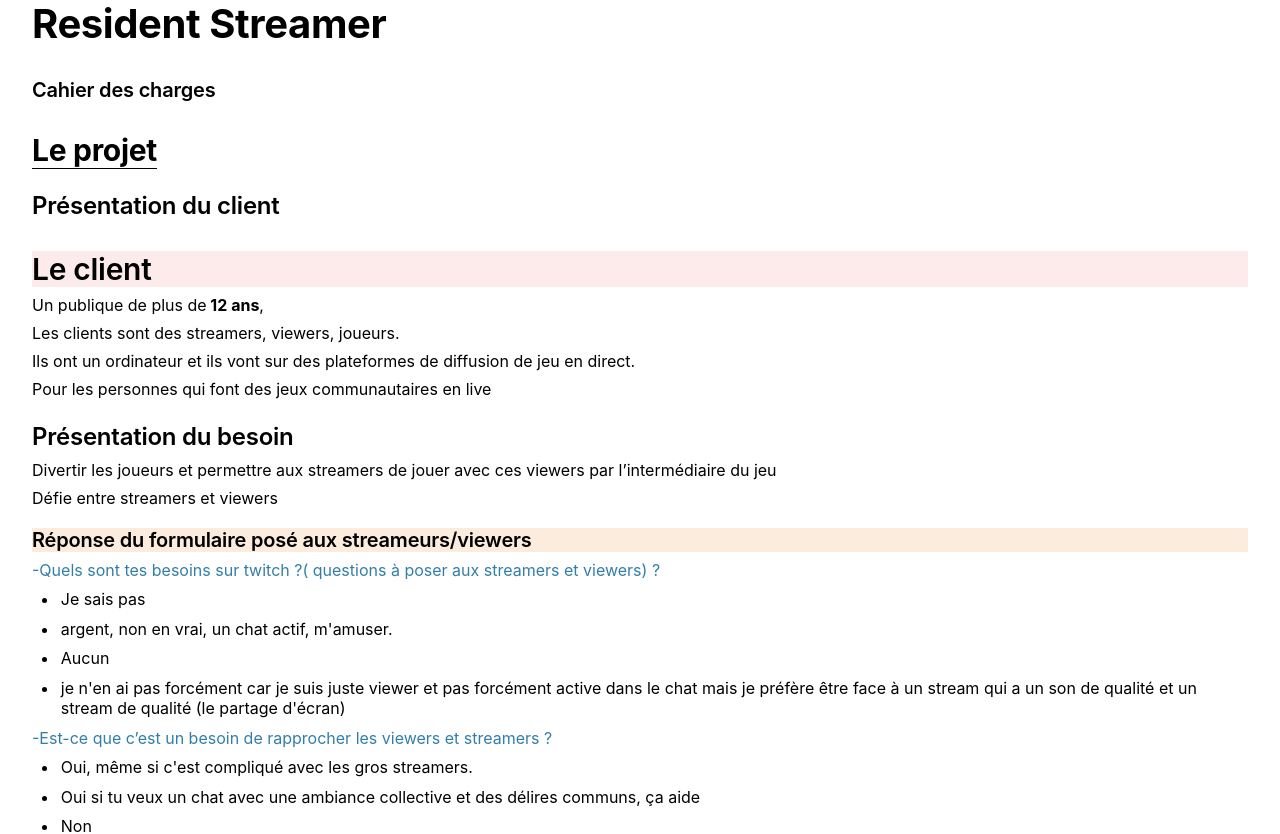
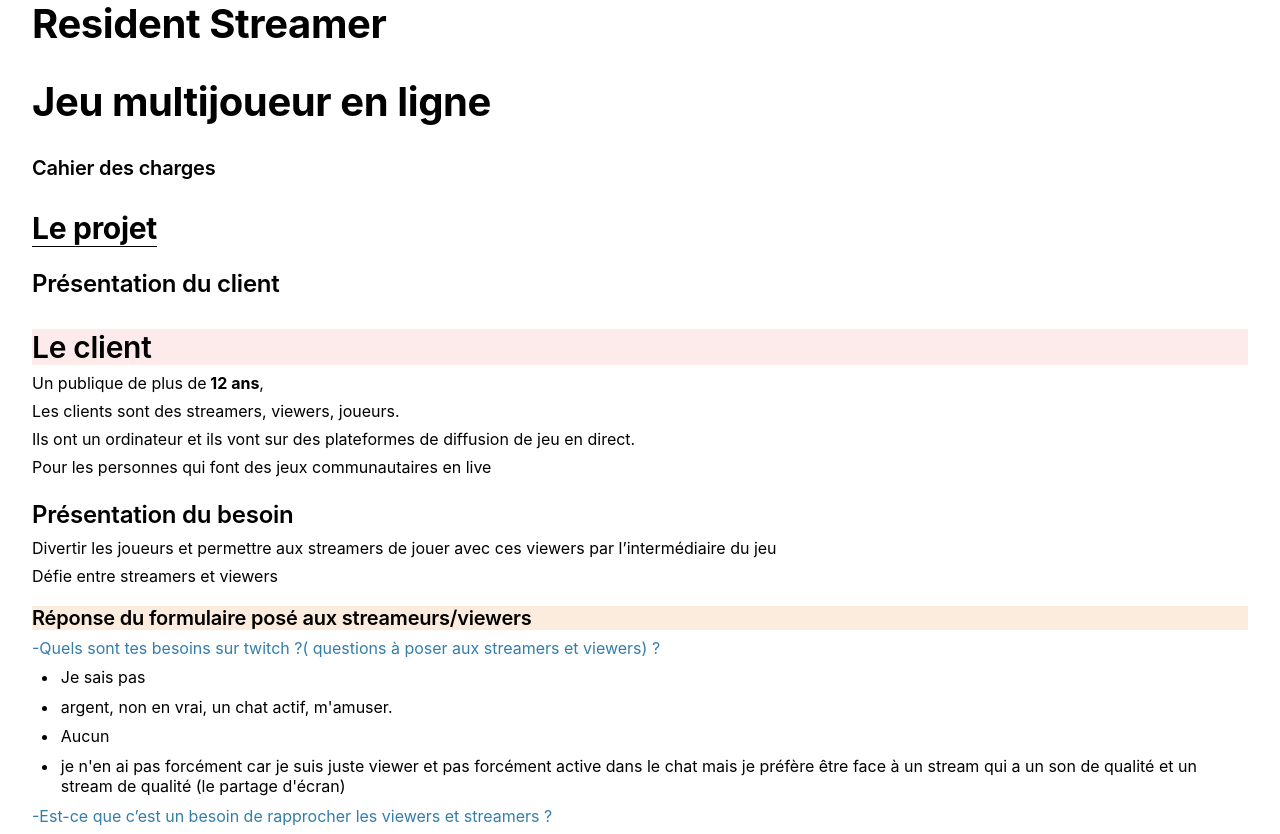
Before and after one commit to pytoncraft2/vercel-rs, a Next.js app: page / in a window 1280 px wide. Shown: the top 834 px of the page. Built offline with nearby package versions, Linux system fonts and the light colour scheme.

Commit message:
[~] description

```diff
--- a/pages/index.tsx
+++ b/pages/index.tsx
@@ -21,6 +21,7 @@ const Home: NextPage = () => {
       <article id="ad128173-7b50-4623-b037-0db325e80c94" className="page sans">
   <header>
     <h1 className="page-title">Resident Streamer</h1>
+    <h2 className="page-title">Jeu multijoueur en ligne</h2>
     <h3>Cahier des charges</h3>
   </header>
   <div className="page-body">
```
